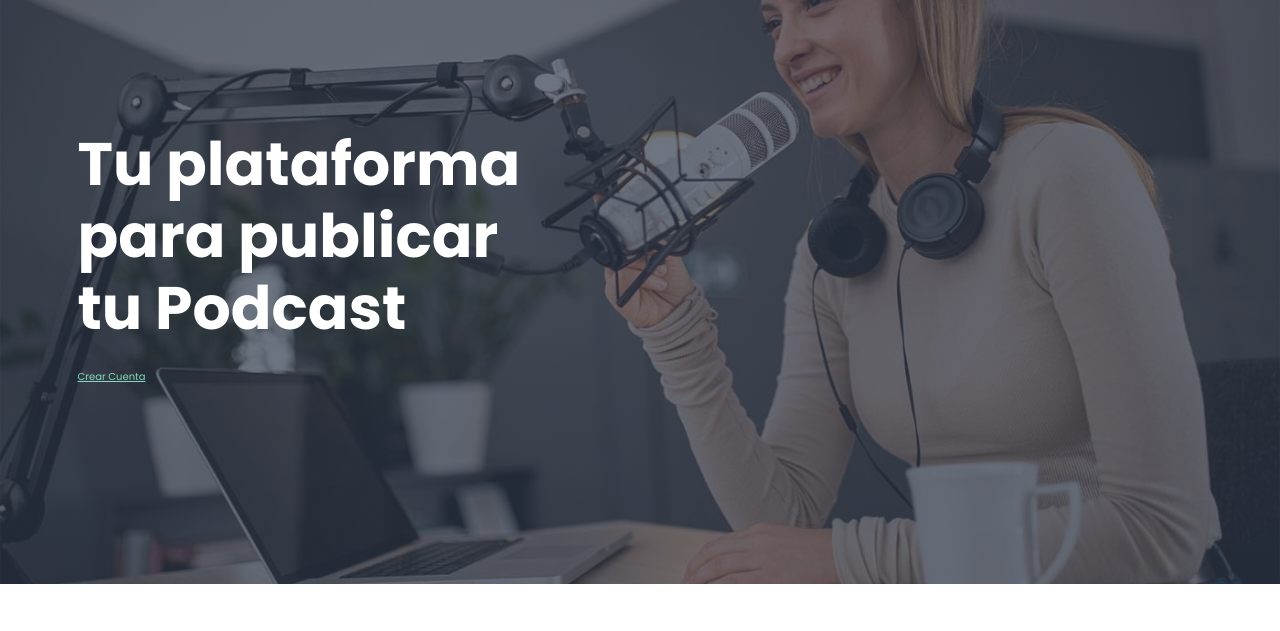
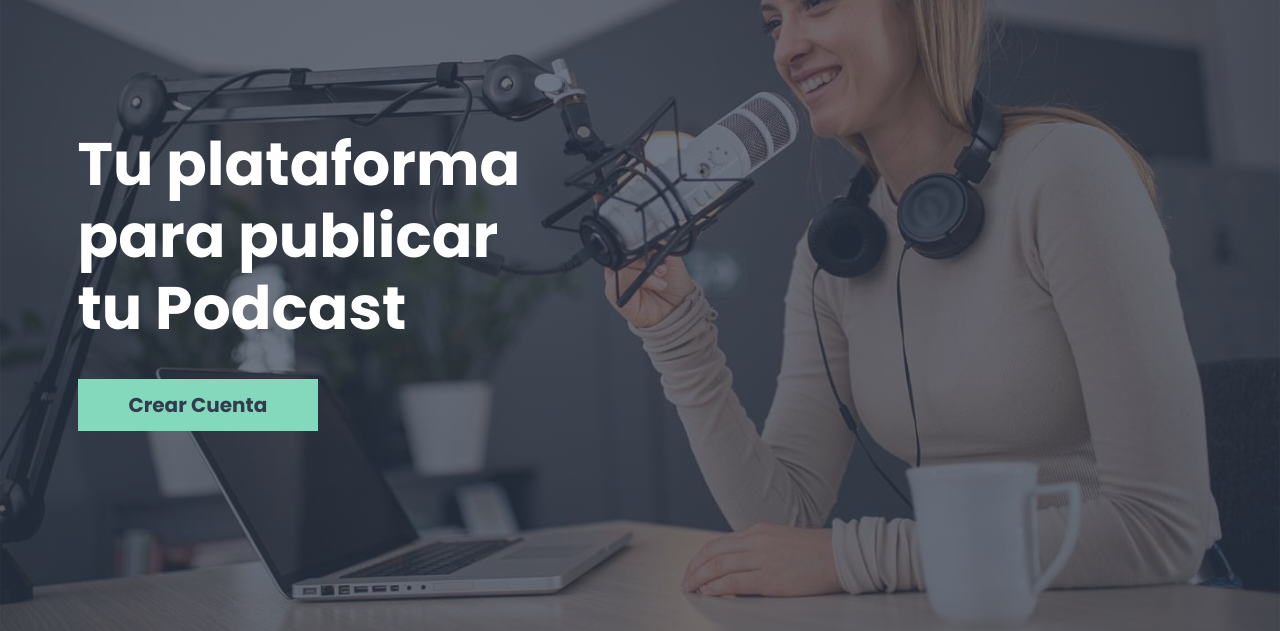
Before and after one commit to kevinacuna0194/PROYECTO-PodcastApp, a website: page index.html in a window 1280 px wide. Shown: the part 197-828 px from the top of the page. Before the commit the page ends 800 px from the top, so only its background shows below. Drawn offline with Linux system fonts and the light colour scheme.

Commit message:
Creando un Botón con Bootstrap

```diff
--- a/index.html
+++ b/index.html
@@ -24,7 +24,7 @@
             <div class="contenido">
                 <h1 class="text-center text-md-start">Tu plataforma para publicar tu Podcast</h1>
 
-                <a class="btn-header" href="#">Crear Cuenta</a>
+                <a class=" btn btn-header" href="#">Crear Cuenta</a>
             </div>
         </div>
     </header>
--- a/src/scss/app.scss
+++ b/src/scss/app.scss
@@ -1,2 +1,4 @@
 @use 'util';
-@use 'ui';
+@use 'componentes';
+
+@use 'ui'; /** Primero utilidades, después componentes y finalmente ya la interfaz que hace uso tanto de componentes como de utilidades, es importante el orden. **/
--- /dev/null
+++ b/src/scss/componentes/_botones.scss
@@ -0,0 +1,25 @@
+@use '../custom' as *;
+
+.btn-header {
+    /* $background:
+    $border:
+    $color:
+    $hover-background:
+    $hover-border:
+    $hover-color: */
+    /** BG, Border, Color Texto, HOVER: BG, Border, Texto */
+    @include button-variant($primary, transparent, $secondary, darken($primary, 10%), transparent, darken($secondary, 10%));
+
+    /* @mixin button-size($padding-y, $padding-x, $font-size, $border-radius) */
+    @include button-size(1rem, 5rem, 2rem, 0);
+
+    font-weight: 700;
+    // text-decoration: none;
+    // text-align: center;
+    display: block;
+    margin-top: 1rem;
+
+    @include media-breakpoint-up(md) {
+        display: inline-block;
+    }
+}
--- /dev/null
+++ b/src/scss/componentes/_index.scss
@@ -0,0 +1 @@
+@forward 'botones';
```
Also changed, not shown: build/css/app.css, 2 other files.
